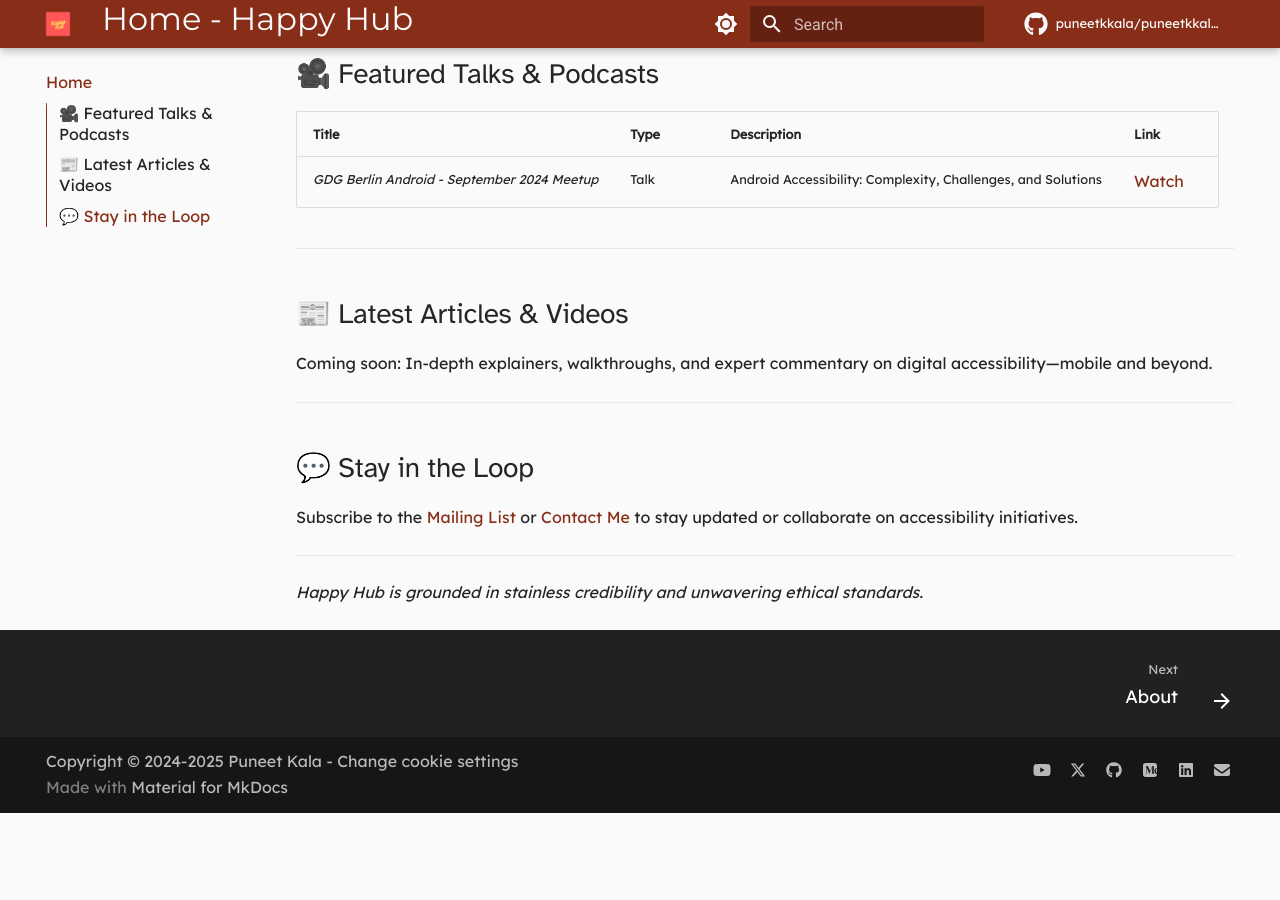
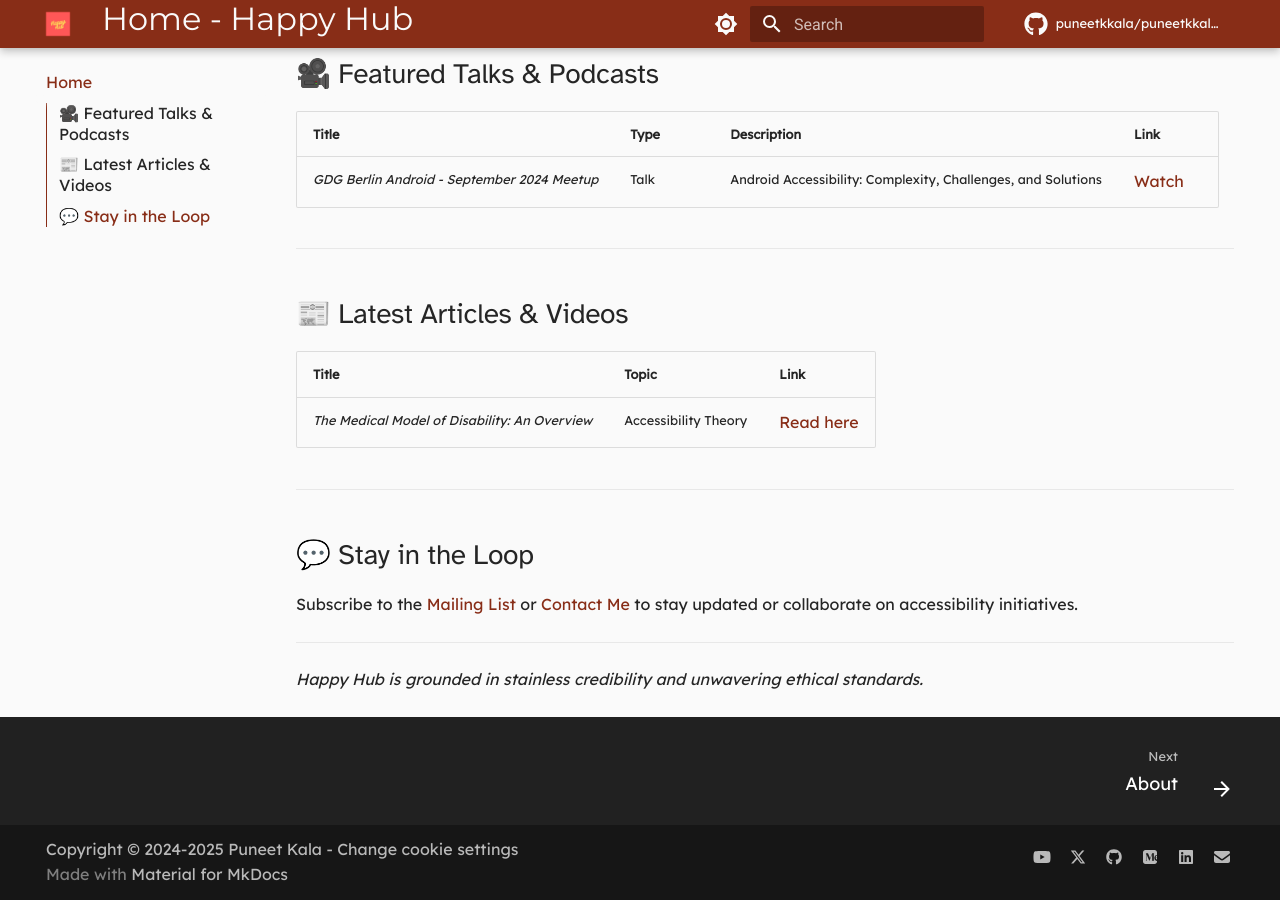
Before and after one commit to puneetkkala/puneetkkala.github.io, an MkDocs documentation site: the page built from docs/index.md, in a window 1280 px wide and 900 px high, scrolled down 544 px. Built offline with MkDocs 1.6.1 and Material for MkDocs 9.7.7, drawn with Linux system fonts in a browser that asks for light colours; comment, search, counter and statistics services are not loaded; before the commit the page ends 1357 px from its top, so only the background shows below that.

Commit message:
Updated home and medical model

```diff
--- a/docs/index.md
+++ b/docs/index.md
@@ -26,8 +26,9 @@ Whether you're building, testing, or learning—this is your go-to platform for
 ---
 
 ## 📰 Latest Articles & Videos
-
-Coming soon: In-depth explainers, walkthroughs, and expert commentary on digital accessibility—mobile and beyond.
+| Title | Topic | Link |
+|-------|-------|------|
+|*The Medical Model of Disability: An Overview* | Accessibility Theory | [Read here](./blog/medical-model.md) |
 
 ---
 
```
Also changed, not shown: docs/blog/medical-model.md (+0 -3 lines).
